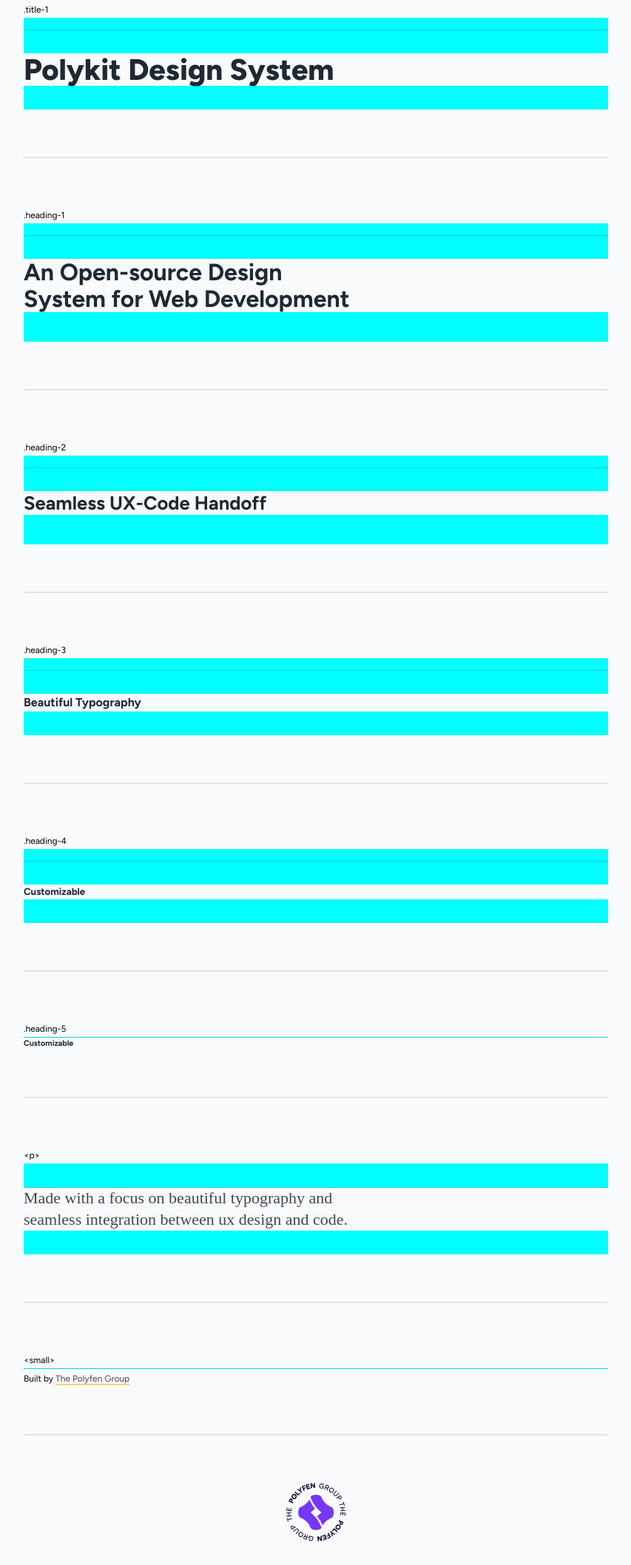
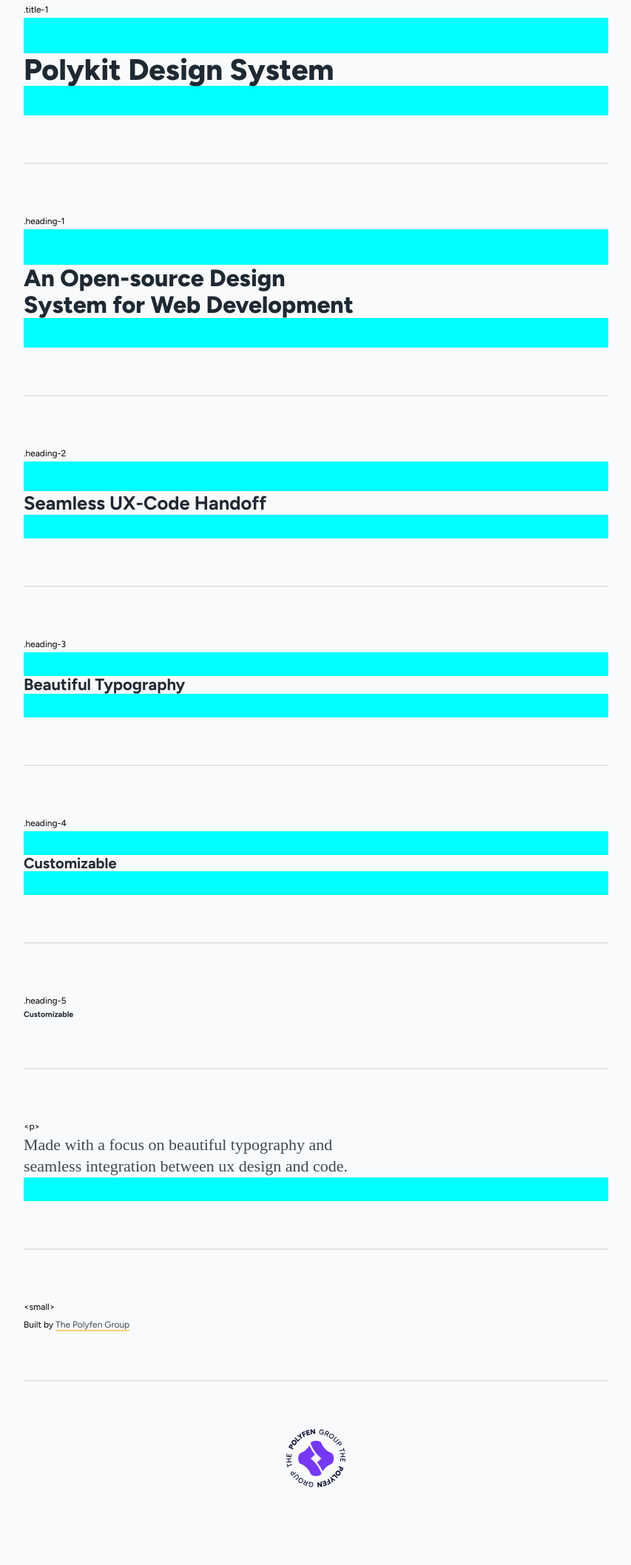
Before and after one commit to polyfen/polykit, a PHP site: page /typography.php in a window 1280 px wide. Shown: the part 58-2174 px from the top of the page at 74% size, without its empty margins (213-1066 px from the left). After the commit the page ends 2069 px from the top, so only its background shows below. Run offline with PHP 8.4, Linux system fonts and the light colour scheme.

Commit message:
Typography update

```diff
--- a/app/css/polykit-v01.css
+++ b/app/css/polykit-v01.css
@@ -231,10 +231,11 @@ p, p a, li, p strong, p span, li strong {
 .title-1, h1.title-1, h2.title-1, h3.title-1, h4.title-1, h5.title-1, h6.title-1 {
   font-size: 2.5rem;
   line-height: 2.75rem;
+  margin-top: 0;
+  margin-bottom: 0;
+  padding-top: 3rem;
+  padding-bottom: 2.5rem;
   font-weight: 800;
-  margin-top: 1rem;
-  padding-top: 2rem;
-  margin-bottom: 2rem;
 }
 
 /*
@@ -246,34 +247,46 @@ p, p a, li, p strong, p span, li strong {
     padding-top: 2rem;
 }
 */
-.heading-1, h1.heading-1, h2.heading-1, h3.heading-1, h4.heading-1, h5.heading-1, h6.heading-1 {
+h1, .heading-1, h1.heading-1, h2.heading-1, h3.heading-1, h4.heading-1, h5.heading-1, h6.heading-1 {
   font-size: 2rem;
   line-height: 2.25rem;
-  font-weight: 700;
-  margin-bottom: 2.5rem;
-  margin-top: 1rem;
-  padding-top: 2rem;
+  margin-top: 0;
+  margin-bottom: 0;
+  padding-top: 3rem;
+  padding-bottom: 2.5rem;
+  font-weight: 800;
 }
 
-.heading-2, h1.heading-2, h2.heading-2, h3.heading-2, h4.heading-2, h5.heading-2, h6.heading-2 {
+h2, .heading-2, h1.heading-2, h2.heading-2, h3.heading-2, h4.heading-2, h5.heading-2, h6.heading-2 {
   font-size: 1.6rem;
   line-height: 2rem;
+  margin-top: 0;
+  margin-bottom: 0;
+  padding-top: 2.5rem;
+  padding-bottom: 2rem;
   font-weight: 700;
-  margin-bottom: 2.25rem;
-  margin-top: 1rem;
-  padding-top: 2rem;
 }
 
-/*
-.heading-3, h1.heading-3, h2.heading-3, h3.heading-3, h4.heading-3, h5.heading-3, h6.heading-3 {
-    font-size: 23px;
-    line-height: 29px;
-    font-weight: 400;
-    margin-bottom: 2rem;
-    margin-top: 1rem;
-    padding-top: 2rem;
+h3, .heading-3, h1.heading-3, h2.heading-3, h3.heading-3, h4.heading-3, h5.heading-3, h6.heading-3 {
+  font-size: 1.375rem;
+  line-height: 1.5rem;
+  margin-top: 0;
+  margin-bottom: 0;
+  padding-top: 2rem;
+  padding-bottom: 1.75rem;
+  font-weight: 700;
 }
-*/
+
+h4, .heading-4, h1.heading-4, h2.heading-4, h3.heading-4, h4.heading-4, h5.heading-4, h6.heading-4 {
+  font-size: 1.25rem;
+  line-height: 1.375rem;
+  margin-top: 0;
+  margin-bottom: 0;
+  padding-top: 1rem;
+  padding-bottom: 1rem;
+  font-weight: 700;
+}
+
 p, p a, li, p strong, p span, li strong, th, td {
   font-size: 1.375rem;
   line-height: 1.8rem;
@@ -281,8 +294,10 @@ p, p a, li, p strong, p span, li strong, th, td {
 }
 
 p {
-  margin-bottom: 2rem;
+  margin-top: 0;
+  margin-bottom: 0;
   padding-top: 2rem;
+  padding-bottom: 2rem;
 }
 
 pre, code, pre code {
@@ -294,6 +309,8 @@ pre, code, pre code {
 small, h1.caption, h2.caption, h3.caption, h4.caption, h5.caption, h6.caption {
   font-size: 0.75rem;
   line-height: 1.25rem;
+  margin-top: 0;
+  margin-bottom: 0;
   font-weight: 400;
 }
 
@@ -330,29 +347,28 @@ p code {
 .type-demo-padding {
   width: 100%;
   background: cyan;
-  border-top: 1px solid rgb(4, 214, 214);
 }
 
 /* TITLE-1 */
 .title-1-demo .type-demo-margin-top {
-  height: 1rem;
+  height: 0rem;
 }
 
 .title-1-demo .type-demo-padding-top {
-  height: 2rem;
+  height: 3rem;
 }
 
 .title-1-demo .type-demo-margin-bottom {
-  height: 2rem;
+  height: 2.5rem;
 }
 
 /* HEADING-1 */
 .heading-1-demo .type-demo-margin-top {
-  height: 1rem;
+  height: 0rem;
 }
 
 .heading-1-demo .type-demo-padding-top {
-  height: 2rem;
+  height: 3rem;
 }
 
 .heading-1-demo .type-demo-margin-bottom {
@@ -361,20 +377,20 @@ p code {
 
 /* HEADING-2 */
 .heading-2-demo .type-demo-margin-top {
-  height: 1rem;
+  height: 0rem;
 }
 
 .heading-2-demo .type-demo-padding-top {
-  height: 2rem;
+  height: 2.5rem;
 }
 
 .heading-2-demo .type-demo-margin-bottom {
-  height: 2.5rem;
+  height: 2rem;
 }
 
 /* HEADING-3 */
 .heading-3-demo .type-demo-margin-top {
-  height: 1rem;
+  height: 0rem;
 }
 
 .heading-3-demo .type-demo-padding-top {
@@ -387,7 +403,7 @@ p code {
 
 /* HEADING-4 */
 .heading-4-demo .type-demo-margin-top {
-  height: 1rem;
+  height: 0rem;
 }
 
 .heading-4-demo .type-demo-padding-top {
@@ -400,7 +416,7 @@ p code {
 
 /* P */
 .p-demo .type-demo-margin-top {
-  height: 2rem;
+  height: 0rem;
 }
 
 .p-demo .type-demo-padding-top {
--- a/app/scss/base/_typography.scss
+++ b/app/scss/base/_typography.scss
@@ -63,16 +63,14 @@ p, p a, li, p strong, p span, li strong {
 
 /* text styles */
 
-$title-1-margin-top: 1rem;
-$title-1-padding-top: 2rem;
-
 .title-1, h1.title-1, h2.title-1, h3.title-1, h4.title-1, h5.title-1, h6.title-1 {
     font-size: 2.5rem;
     line-height: 2.75rem;
+    margin-top: 0;
+    margin-bottom: 0;
+    padding-top: 3rem;
+    padding-bottom: 2.5rem;
     font-weight: 800;
-    margin-top: $title-1-margin-top;
-    padding-top: $title-1-padding-top;
-    margin-bottom: 2rem;
 }
 
 /*
@@ -85,34 +83,46 @@ $title-1-padding-top: 2rem;
 }
 */
 
-.heading-1, h1.heading-1, h2.heading-1, h3.heading-1, h4.heading-1, h5.heading-1, h6.heading-1 {
+h1, .heading-1, h1.heading-1, h2.heading-1, h3.heading-1, h4.heading-1, h5.heading-1, h6.heading-1 {
     font-size: 2rem;
     line-height: 2.25rem;
-    font-weight: 700;
-    margin-bottom: 2.5rem;
-    margin-top: 1rem;
-    padding-top: 2rem;
+    margin-top: 0;
+    margin-bottom: 0;
+    padding-top: 3rem;
+    padding-bottom: 2.5rem;
+    font-weight: 800;
   }
 
-.heading-2, h1.heading-2, h2.heading-2, h3.heading-2, h4.heading-2, h5.heading-2, h6.heading-2 {
+h2, .heading-2, h1.heading-2, h2.heading-2, h3.heading-2, h4.heading-2, h5.heading-2, h6.heading-2 {
     font-size: 1.6rem;
     line-height: 2rem;
+    margin-top: 0;
+    margin-bottom: 0;
+    padding-top: 2.5rem;
+    padding-bottom: 2rem;
     font-weight: 700;
-    margin-bottom: 2.25rem;
-    margin-top: 1rem;
-    padding-top: 2rem;
 }
 
-/*
-.heading-3, h1.heading-3, h2.heading-3, h3.heading-3, h4.heading-3, h5.heading-3, h6.heading-3 {
-    font-size: 23px;
-    line-height: 29px;
-    font-weight: 400;
-    margin-bottom: 2rem;
-    margin-top: 1rem;
+h3, .heading-3, h1.heading-3, h2.heading-3, h3.heading-3, h4.heading-3, h5.heading-3, h6.heading-3 {
+    font-size: 1.375rem;
+    line-height: 1.5rem;
+    margin-top: 0;
+    margin-bottom: 0;
     padding-top: 2rem;
+    padding-bottom: 1.75rem;
+    font-weight: 700;
 }
-*/
+
+
+h4, .heading-4, h1.heading-4, h2.heading-4, h3.heading-4, h4.heading-4, h5.heading-4, h6.heading-4 {
+    font-size: 1.25rem;
+    line-height: 1.375rem;
+    margin-top: 0;
+    margin-bottom: 0;
+    padding-top: 1rem;
+    padding-bottom: 1rem;
+    font-weight: 700;
+}
 
 p, p a, li, p strong, p span, li strong, th, td {
     font-size: 1.375rem;
@@ -121,8 +131,10 @@ p, p a, li, p strong, p span, li strong, th, td {
 }
 
 p {
-    margin-bottom: 2rem;
+    margin-top: 0;
+    margin-bottom: 0;
     padding-top: 2rem;
+    padding-bottom: 2rem;
 }
 
 
@@ -135,6 +147,8 @@ pre, code, pre code {
 small, h1.caption, h2.caption, h3.caption, h4.caption, h5.caption, h6.caption {
     font-size: 0.75rem;
     line-height: 1.25rem;
+    margin-top: 0;
+    margin-bottom: 0;
     font-weight: 400;
 }
 
--- a/app/scss/site/_site.scss
+++ b/app/scss/site/_site.scss
@@ -6,32 +6,31 @@
 .type-demo-padding {
     width: 100%;
     background: cyan;
-    border-top: 1px solid rgb(4, 214, 214);
 }
 
 
 /* TITLE-1 */
 
 .title-1-demo .type-demo-margin-top {
-    height: 1rem;
+    height: 0rem;
 }
 
 .title-1-demo .type-demo-padding-top {
-    height: 2rem;
+    height: 3rem;
 }
 
 .title-1-demo .type-demo-margin-bottom {
-    height: 2rem;
+    height: 2.5rem;
 }
 
 /* HEADING-1 */
 
 .heading-1-demo .type-demo-margin-top {
-    height: 1rem;
+    height: 0rem;
 }
 
 .heading-1-demo .type-demo-padding-top {
-    height: 2rem;
+    height: 3rem;
 }
 
 .heading-1-demo .type-demo-margin-bottom {
@@ -41,22 +40,22 @@
 /* HEADING-2 */
 
 .heading-2-demo .type-demo-margin-top {
-    height: 1rem;
+    height: 0rem;
 }
 
 .heading-2-demo .type-demo-padding-top {
-    height: 2rem;
+    height: 2.5rem;
 }
 
 .heading-2-demo .type-demo-margin-bottom {
-    height: 2.5rem;
+    height: 2rem;
 }
 
 
 /* HEADING-3 */
 
 .heading-3-demo .type-demo-margin-top {
-    height: 1rem;
+    height: 0rem;
 }
 
 .heading-3-demo .type-demo-padding-top {
@@ -70,7 +69,7 @@
 /* HEADING-4 */
 
 .heading-4-demo .type-demo-margin-top {
-    height: 1rem;
+    height: 0rem;
 }
 
 .heading-4-demo .type-demo-padding-top {
@@ -84,7 +83,7 @@
 /* P */
 
 .p-demo .type-demo-margin-top {
-    height: 2rem;
+    height: 0rem;
 }
 
 .p-demo .type-demo-padding-top {
--- a/typography.php
+++ b/typography.php
@@ -64,9 +64,8 @@
         <main class="container">
             <section class="title-1-demo">
                 <small class="caption">.title-1</small>
-                <div class="type-demo-margin type-demo-margin-top"></div>
                 <div class="type-demo-padding type-demo-padding-top"></div>
-                <h1 class="title-1" style="margin-top:0;padding-top:0;margin-bottom:0;">Polykit Design System</h1>
+                <h1 class="title-1" style="margin-top:0;padding-top:0;margin-bottom:0;padding-bottom:0;">Polykit Design System</h1>
                 <div class="type-demo-margin type-demo-margin-bottom"></div>
             </section>
 
@@ -76,7 +75,7 @@
                 <small class="caption">.heading-1</small>
                 <div class="type-demo-margin type-demo-margin-top"></div>
                 <div class="type-demo-padding type-demo-padding-top"></div>
-                <h2 class="heading-1" style="margin-top:0;padding-top:0;margin-bottom:0;">An Open-source Design System for Web Development</h2>
+                <h2 class="heading-1" style="margin-top:0;padding-top:0;margin-bottom:0;padding-bottom:0;">An Open-source Design System for Web Development</h2>
                 <div class="type-demo-margin type-demo-margin-bottom"></div>
             </section>
 
@@ -86,7 +85,7 @@
                 <small class="caption">.heading-2</small>
                 <div class="type-demo-margin type-demo-margin-top"></div>
                 <div class="type-demo-padding type-demo-padding-top"></div>
-                <h3 class="heading-2" style="margin-top:0;padding-top:0;margin-bottom:0;">Seamless UX-Code Handoff</h3>
+                <h3 class="heading-2" style="margin-top:0;padding-top:0;margin-bottom:0;padding-bottom:0;">Seamless UX-Code Handoff</h3>
                 <div class="type-demo-margin type-demo-margin-bottom"></div>
             </section>
 
@@ -96,7 +95,7 @@
                 <small class="caption">.heading-3</small>
                 <div class="type-demo-margin type-demo-margin-top"></div>
                 <div class="type-demo-padding type-demo-padding-top"></div>
-                <h4 class="heading-3" style="margin-top:0;padding-top:0;margin-bottom:0;">Beautiful Typography</h4>
+                <h4 class="heading-3" style="margin-top:0;padding-top:0;margin-bottom:0;padding-bottom:0;">Beautiful Typography</h4>
                 <div class="type-demo-margin type-demo-margin-bottom"></div>
             </section>
 
@@ -106,7 +105,7 @@
                 <small class="caption">.heading-4</small>
                 <div class="type-demo-margin type-demo-margin-top"></div>
                 <div class="type-demo-padding type-demo-padding-top"></div>
-                <h5 class="heading-4" style="margin-top:0;padding-top:0;margin-bottom:0;">Customizable</h5>
+                <h5 class="heading-4" style="margin-top:0;padding-top:0;margin-bottom:0;padding-bottom:0;">Customizable</h5>
                 <div class="type-demo-margin type-demo-margin-bottom"></div>
             </section>
 
@@ -116,7 +115,7 @@
                 <small class="caption">.heading-5</small>
                 <div class="type-demo-margin type-demo-margin-top"></div>
                 <div class="type-demo-padding type-demo-padding-top"></div>
-                <h6 class="heading-5" style="margin-top:0;padding-top:0;margin-bottom:0;">Customizable</h6>
+                <h6 class="heading-5" style="margin-top:0;padding-top:0;margin-bottom:0;padding-bottom:0;">Customizable</h6>
                 <div class="type-demo-margin type-demo-margin-bottom"></div>
             </section>
 
@@ -126,7 +125,7 @@
                 <small class="caption">&lt;p&gt;</small>
                 <div class="type-demo-margin type-demo-margin-top"></div>
                 <div class="type-demo-padding type-demo-padding-top"></div>
-                <p class="" style="margin-top:0;padding-top:0;margin-bottom:0;">Made with a focus on beautiful typography and seamless integration between ux design and code.</p>
+                <p class="" style="margin-top:0;padding-top:0;margin-bottom:0;padding-bottom:0;">Made with a focus on beautiful typography and seamless integration between ux design and code.</p>
                 <div class="type-demo-margin type-demo-margin-bottom"></div>
             </section>
 
@@ -136,7 +135,7 @@
                 <small class="caption">&lt;small&gt;</small>
                 <div class="type-demo-margin type-demo-margin-top"></div>
                 <div class="type-demo-padding type-demo-padding-top"></div>
-                <small style="margin-top:0;padding-top:0;margin-bottom:0;">Built by <a href="https://thepolyfengroup.com">The Polyfen Group</a></small>
+                <small style="margin-top:0;padding-top:0;margin-bottom:0;padding-bottom:0;">Built by <a href="https://thepolyfengroup.com">The Polyfen Group</a></small>
                 <div class="type-demo-margin type-demo-margin-bottom"></div>
             </section>
 
```
